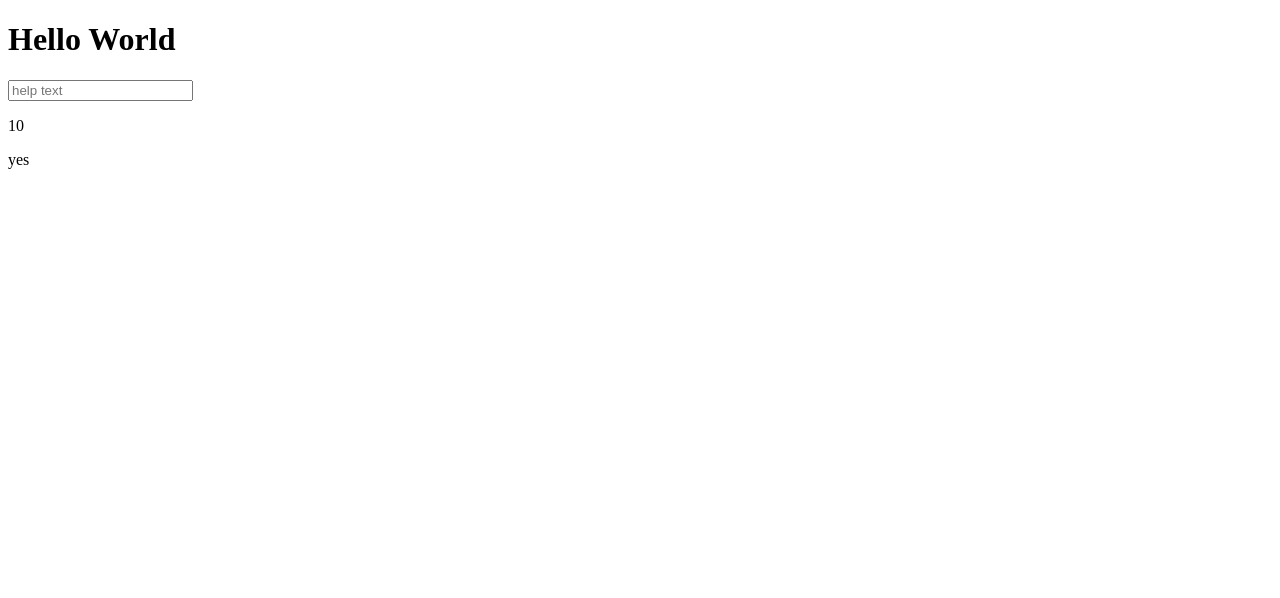
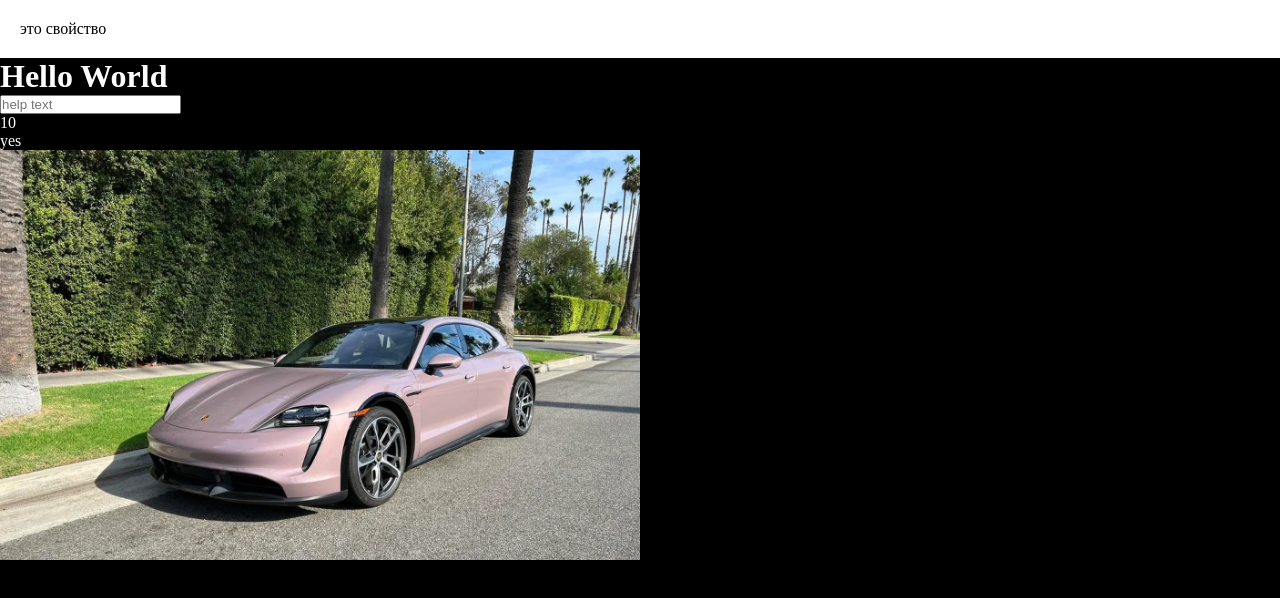
Before and after one commit to aiperizhenishova/react-learn, a React (Create React App) app: page / in a window 1280 px wide. Shown: the top 598 px of the page. Built offline with nearby package versions, Linux system fonts and the light colour scheme.

Commit message:
creating components, connected img and component files

```diff
--- /dev/null
+++ b/src/App.js
@@ -0,0 +1,31 @@
+import React from "react";
+import Header from "./components/Header";
+import Image from "./components/Image";
+import photo from "./images/0x0.webp"
+
+
+// компонент
+class App extends React.Component {
+  helpText = "help text"
+
+  render(){
+    return(
+      <div>
+       <Header title="это свойство" />
+       <h1>Hello World</h1>
+       <input placeholder={this.helpText}
+           onClick={this.inputClick} onMouseEnter={this.mouseOver}  />
+       <p>{1 + 9}</p>
+       <p>{this.helpText === "help text" ? "yes" : "no"}</p>
+       <Image image = {photo} />
+     </div>
+     )
+  }
+
+
+  inputClick() {console.log("clicked")}
+  mouseOver() {console.log("mouse over")}
+
+}
+
+export default App  // экспортирует
--- /dev/null
+++ b/src/components/Header.js
@@ -0,0 +1,13 @@
+import React from "react";
+
+
+// компоненты
+class Header extends React.Component {
+  render() {
+    return(
+      <header className="header">{this.props.title}</header>
+    )
+  }
+}
+
+export default Header
--- /dev/null
+++ b/src/components/Image.js
@@ -0,0 +1,13 @@
+import React from "react";
+
+
+// компоненты
+class Image extends React.Component {
+  render() {
+    return(
+      <img src={this.props.image} alt="" className="img" />
+    )
+  }
+}
+
+export default Image
--- /dev/null
+++ b/src/css/main.css
@@ -0,0 +1,20 @@
+*{
+    margin: 0;
+    padding: 0;
+}
+
+body{
+    background-color: #000;
+    color: #fff;
+}
+
+.header {
+    background-color: #fff;
+    color: #000;
+    padding: 20px;
+}
+
+.img{
+    width: 50%;
+    height: 50%;
+}
--- a/src/index.js
+++ b/src/index.js
@@ -1,37 +1,10 @@
 import React from "react";
 import * as ReactDOMClient from 'react-dom/client';
-
-// ReactDOM.render(<div>
-//     <h1>Hello</h1>
-//     <h2>Hello</h2>
-// </div>, document.getElementById("app"))
+import App from './App'    //импортирует app из компонента app
+import './css/main.css'
 
 
-
-// // ReactDOM.render(React.createElement('input', {
-// //     placeholder: "help text"
-// // }), document.getElementById("app"))
-
-// ReactDOM.render(<input placeholder="help" />, document.getElementById("app"))
-
-
-//create functions
-const inputClick = () => console.log("clicked")
-const mouseOver = () => console.log("mouse over")
-
-// create variables 'elements' with event handlers which shows hint text
-// and 'app' is a DOM element where react will render(put) elements.
-const helpText ="help text"
-const elements = (<div>
-    <h1>Hello World</h1>
-    <input placeholder={helpText}
-        onClick={inputClick} onMouseEnter={mouseOver}  />
-    <p>{1 + 9}</p>
-    <p>{helpText === "help text" ? "yes" : "no"}</p>
-</div>)
-
-
-// document.getElementById("app") — это DOM-объект, с которым React теперь работает.
+// document.getElementById("app") — это DOM-объект, с которым React теперь работает(в index.html)
 // createRoot(...) показывает React, с каким DOM-элементом он будет взаимодействовать.
 const app = ReactDOMClient.createRoot(document.getElementById("app"))
-app.render(elements)
+app.render(<App />)
```
Also changed, not shown: js/index.js (deleted, +0 -32 lines), src/images/0x0.webp (added), 1 other file (tests, documents, lock files or other folders).
